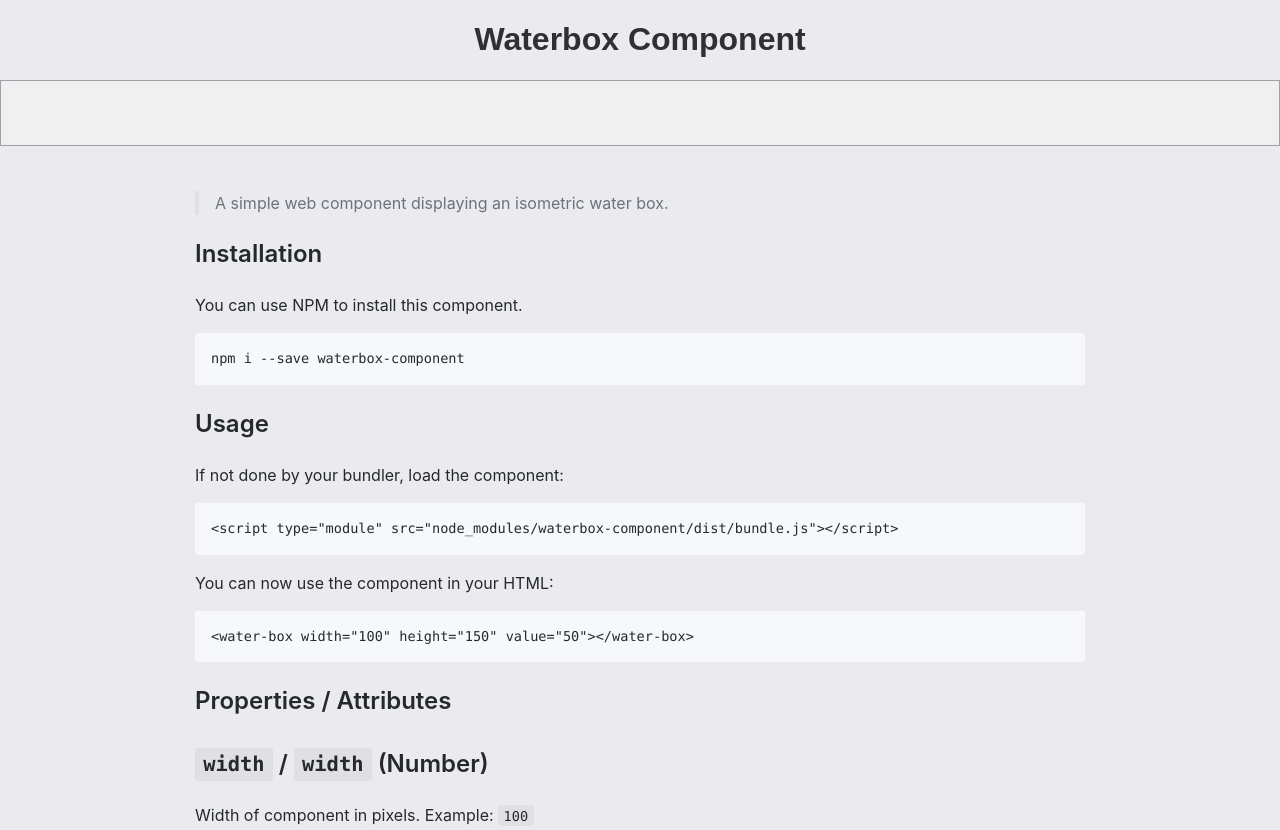
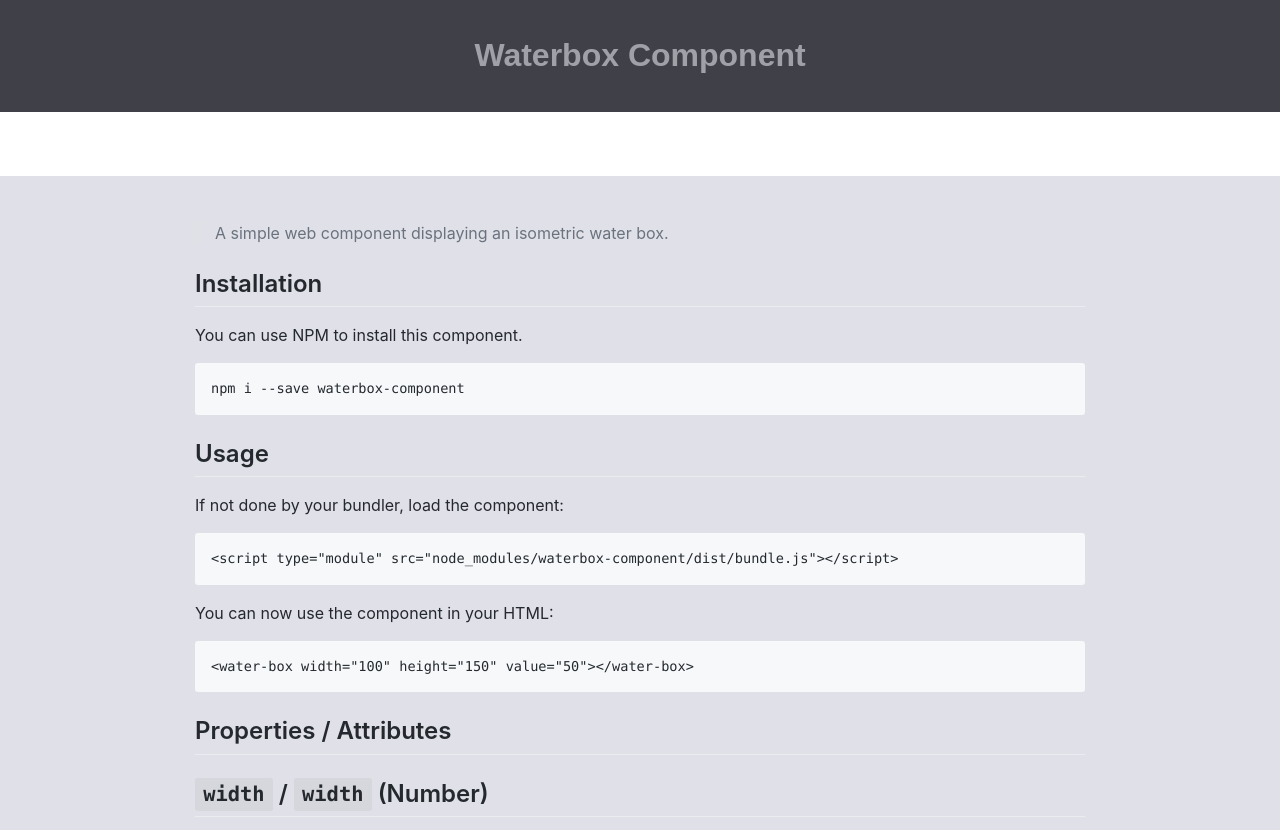
Before and after one commit to vwochnik/waterbox-component, a plain HTML site: page _site/index.html in a window 1280 px wide. Shown: the top 830 px of the page. Drawn offline with Linux system fonts and the light colour scheme.

Commit message:
updated style

```diff
--- a/_site/index.html
+++ b/_site/index.html
@@ -10,11 +10,19 @@
 <style>
 </style>
     <style>
+      * {
+        box-sizing: border-box;
+      }
       body {
         color: #303034;
         background-color: #ebebef;
         font-family: sans-serif;
         margin: 0;
+      }
+      .header {
+        background: #404048;
+        padding: 1rem 0;
+        color: #a0a0a8;
       }
       h1 {
         text-align: center;
@@ -23,13 +31,15 @@
     		display: flex;
     		flex-direction: row;
         justify-content: center;
-        background-color: #f0f0f0;
-        border: 1px solid #a0a0aa;
+        background-color: #fff;
         padding: 2rem 0;
     	}
     	.box {
     		margin: 0 1rem;
     	}
+      .body-wrapper {
+        background-color: #e0e0e8;
+      }
       .markdown-body {
         box-sizing: border-box;
         min-width: 200px;
@@ -45,7 +55,9 @@
     </style>
   </head>
   <body>
-    <h1>Waterbox Component</h1>
+    <div class="header">
+      <h1>Waterbox Component</h1>
+    </div>
   	<div class="boxes">
   		<div class="box">
 		  	<water-box fill-color="rgba(127,127,224,0.8)" separators="10" value="0" width="80" height="120"></water-box>
@@ -60,8 +72,9 @@
 		  	<water-box background-color="rgba(64,64,64,0.8)" fill-color="rgba(192,192,192,0.8)" separators="2" value="60" width="80" height="120"></water-box>
   		</div>
   	</div>
-  	<div class="markdown-body">
-  		<blockquote>
+    <div class="body-wrapper">
+      <div class="markdown-body">
+        <blockquote>
   <p>A simple web component displaying an isometric water box.</p>
 </blockquote>
 
@@ -116,7 +129,8 @@
 <h2 id="contrast--contrast-number"><code class="highlighter-rouge">contrast</code> / <code class="highlighter-rouge">contrast</code> (Number)</h2>
 <p>Contast of light/dark colors. Example: <code class="highlighter-rouge">10</code></p>
 
-  	</div>
+      </div>
+    </div>
     <script type="text/javascript">
       const boxes = document.querySelectorAll("water-box");
       console.info(boxes);
```
Also changed, not shown: _layouts/default.html (+20 -6 lines).
